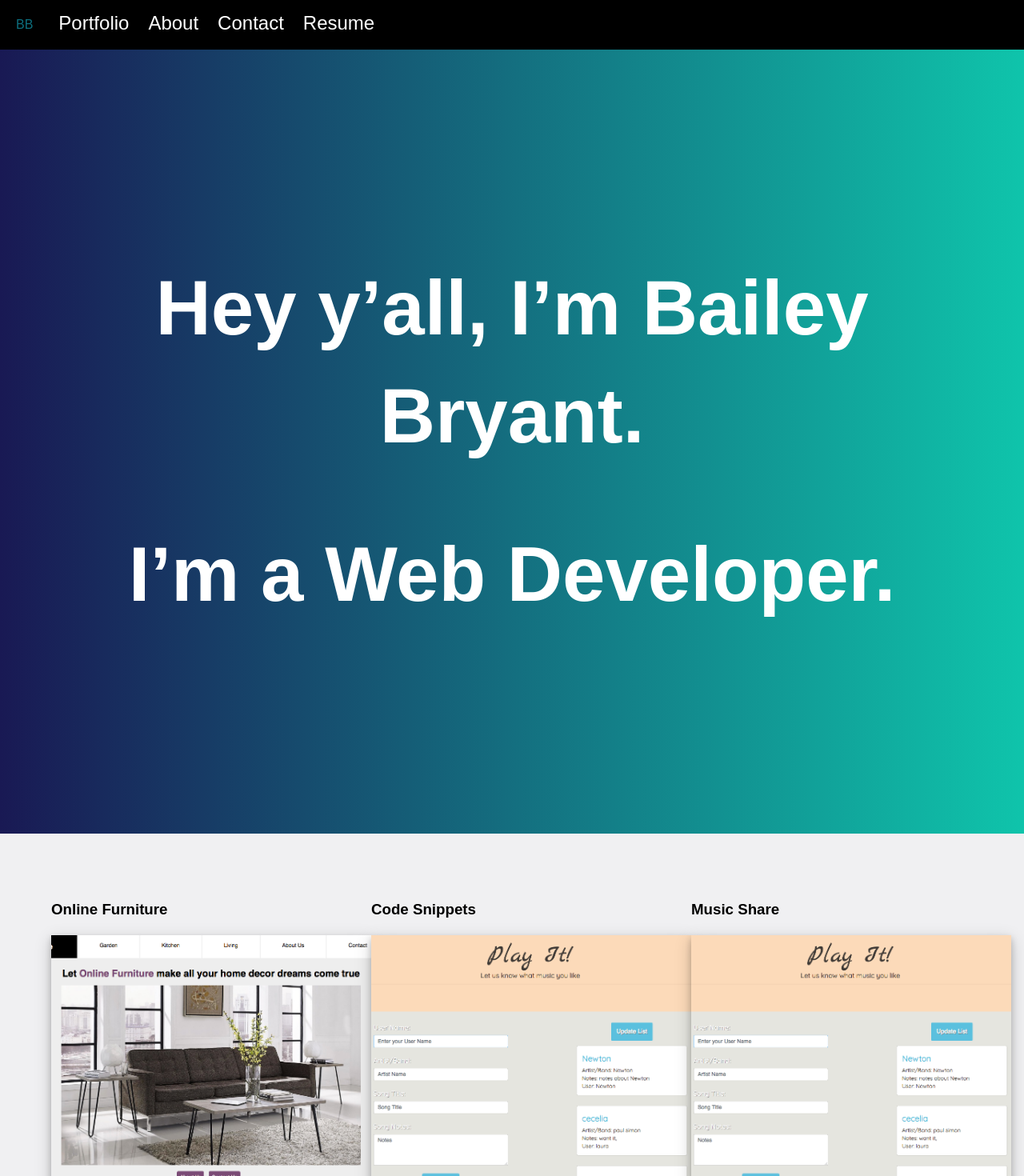
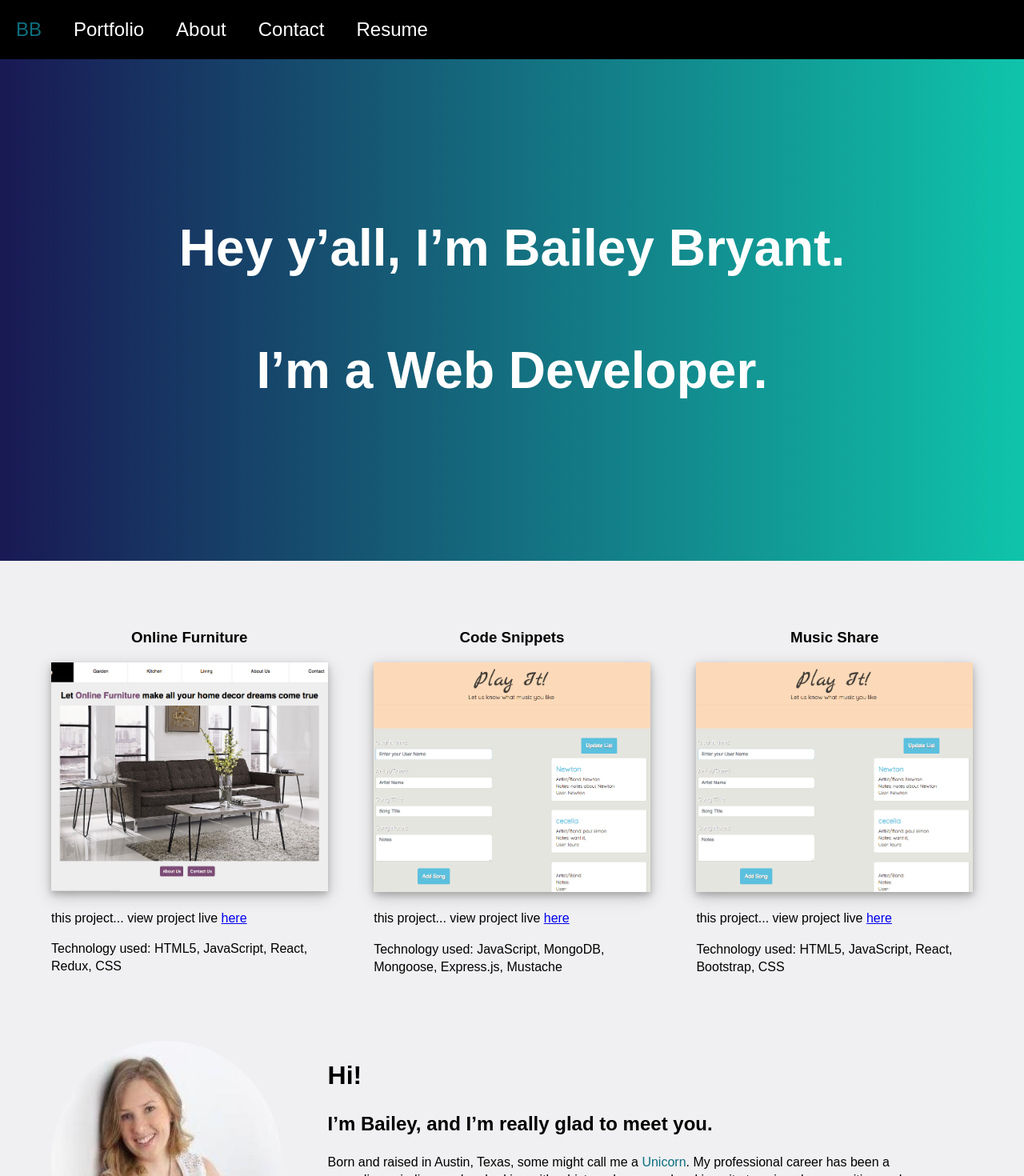
Before and after one commit to bbryant7/BB-Portfolio, a React (Create React App) app: page / in a window 1280 px wide. Shown: the top 1470 px of the page at 80% size. Built offline with nearby package versions, Linux system fonts and the light colour scheme.

Commit message:
fix spacing on portfolio page

```diff
--- a/src/components/Portfolio.js
+++ b/src/components/Portfolio.js
@@ -8,7 +8,6 @@ class Portfolio extends Component {
 
 
     return (
-      <div className = "portfolio-page">
       <div className="portfolio">
         <div className="project">
           <h3> Online Furniture </h3>
@@ -28,10 +27,6 @@ class Portfolio extends Component {
           <p>  this project... view project live <a href="x">here</a></p>
           <p> Technology used: HTML5, JavaScript, React, Bootstrap, CSS  </p>
         </div>
-
-      </div>
-
-
       </div>
     );
   }
--- a/src/styles/index.css
+++ b/src/styles/index.css
@@ -43,7 +43,7 @@ body {
   text-decoration: none;
   padding: .5em;
   color: white;
-  justify-content: flex-end;
+  /*justify-content: flex-end;*/
 }
 
 .nav-link:hover {
@@ -53,23 +53,29 @@ body {
 
 .portfolio {
   margin: 5%;
-  /*display:flex;*/
-  /*flex-basis: 100%;*/
   color: black;
+
+}
+
+.portfolio h3{
+  text-align: center;
 }
 
 .project{
-  width: 250px;
+  flex-direction:column;
+  width: 100%;
 }
 
 .portfolio-image{
    box-shadow: 0 4px 8px 0 rgba(0, 0, 0, 0.2), 0 6px 20px 0 rgba(0, 0, 0, 0.19);
-   width: 250px;
+   width: 90%;
 }
 
 .about-page{
   margin: 5%;
+  display:flex;
   text-align: left;
+  flex-direction: column;
 }
 
 .unicorn {
@@ -123,25 +129,29 @@ footer {
   }
 
   .logo {
+    font-size: 24px;
     padding: 20px;
   }
 
   .nav-link {
     font-size: 24px;
+    padding: 20px;
 
   }
 
   .project {
-    width: 550px;
+    width: 90%;
+
   }
 
   .portfolio-image {
-    width: 550px;
+    width: 100%;
   }
 
   .about-page{
     display:flex;
     flex-basis: 100%;
+    flex-direction: row;
   }
 
   .unicorn {
@@ -183,48 +193,23 @@ footer {
     }
 
     .splash {
-      font-size: 3em;
-    }
-
-    .logo {
-      padding: 20px;
-    }
-
-    .nav-link {
-      font-size: 24px;
-
-    }
-
-    .nav-link:hover {
-      text-decoration: underline;
-      color: #0D6F7F;
+      font-size: 2em;
     }
 
     .portfolio {
       display: flex;
       justify-content: space-between;
     }
-    .project {
-      width: 400px;
-    }
 
-    .portfolio-image {
-    justify-content: space-between;
-    width: 400px;
-
-    }
-
-    .section {
-    display: flex;
+    .project{
+      width: 30%;
     }
 
     .about-page{
       display:flex;
       flex-basis: 100%;
       margin: 5%;
-
       text-align: left;
-
     }
 
     .unicorn {
```
Also changed, not shown: src/components/BaseLayout.js (indentation only). Lines whose indentation alone changed are shown as unchanged.
